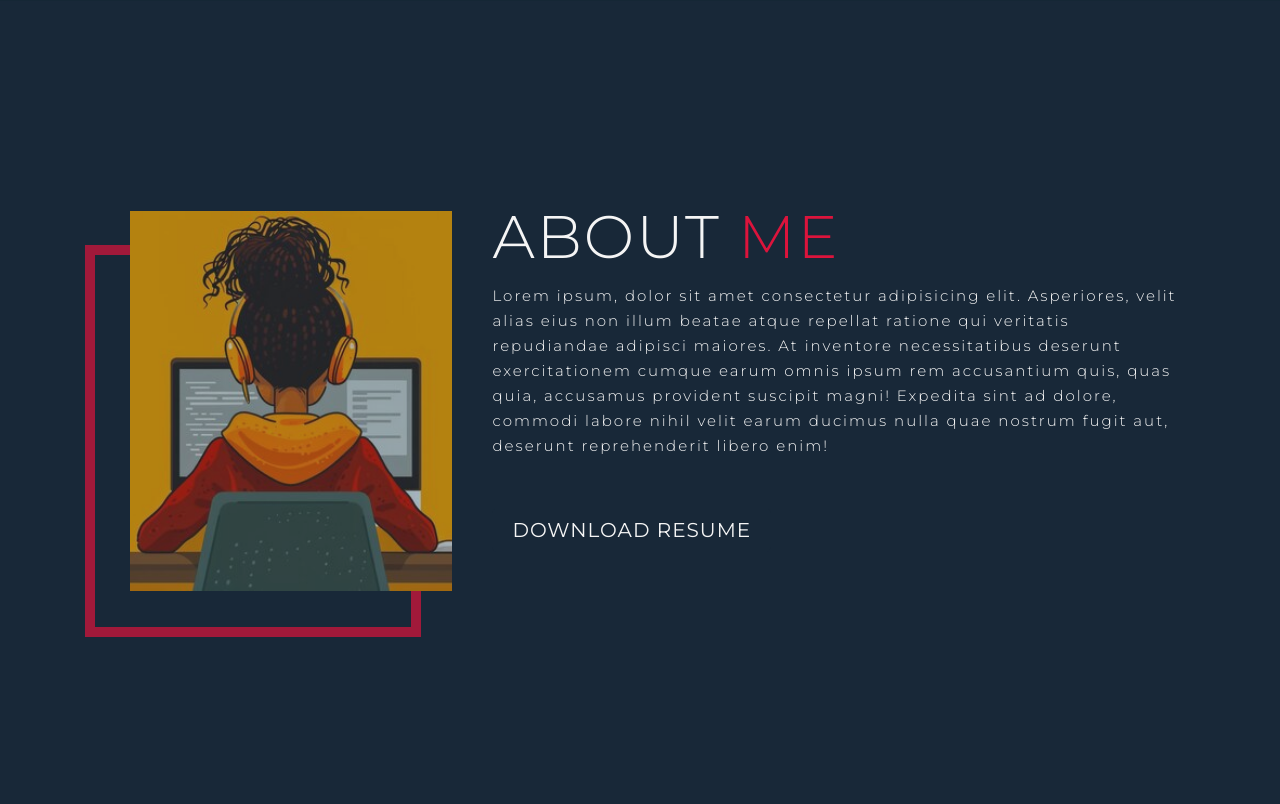
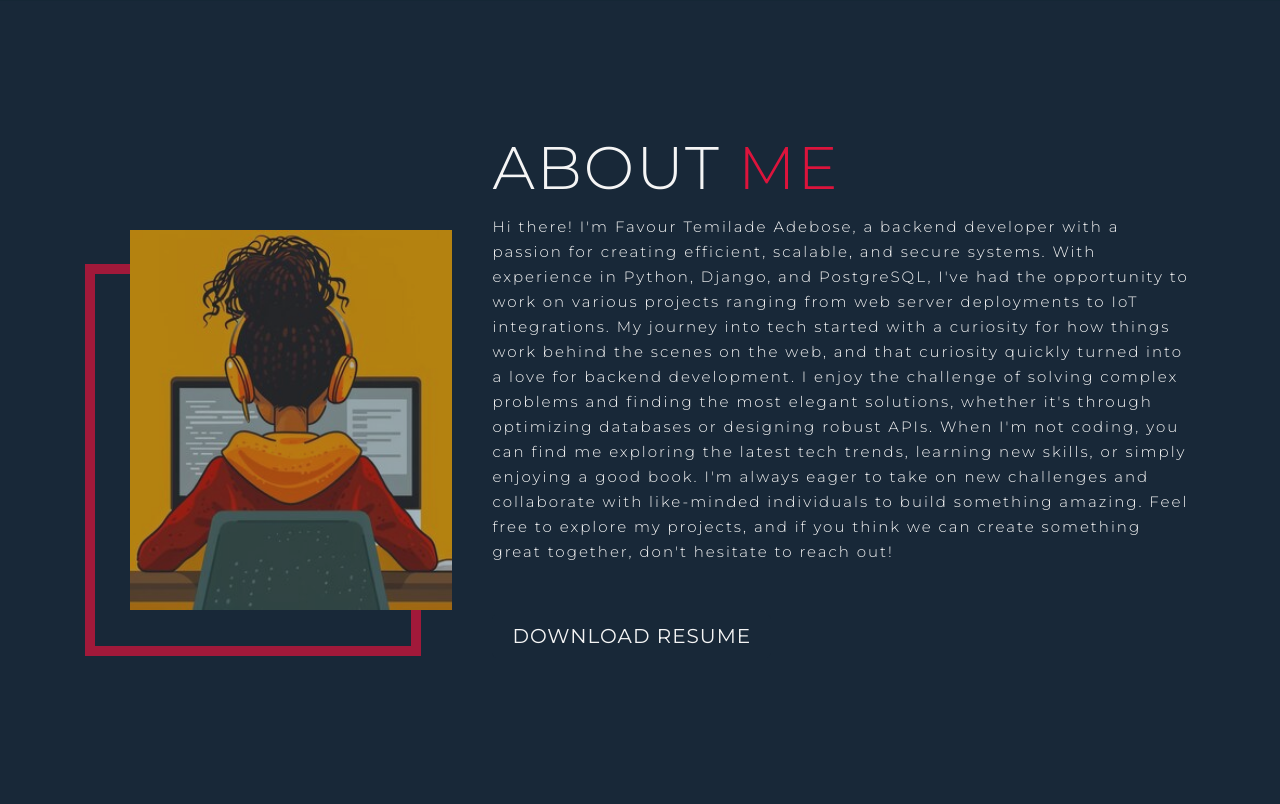
Before and after one commit to temmy669/myPorfolio, a Django app: page /port/ in a window 1280 px wide. Shown: the part 799-1603 px from the top of the page. Run offline with Django 3.2, Linux system fonts and the light colour scheme.

Commit message:
updated css

```diff
--- a/portfolio/templates/index.html
+++ b/portfolio/templates/index.html
@@ -103,11 +103,15 @@
       </div>
       <div class="col-right">
         <h1 class="section-title">About <span>me</span></h1>
-        <p>Lorem ipsum, dolor sit amet consectetur adipisicing elit. Asperiores, velit alias eius non illum beatae atque
-          repellat ratione qui veritatis repudiandae adipisci maiores. At inventore necessitatibus deserunt
-          exercitationem cumque earum omnis ipsum rem accusantium quis, quas quia, accusamus provident suscipit magni!
-          Expedita sint ad dolore, commodi labore nihil velit earum ducimus nulla quae nostrum fugit aut, deserunt
-          reprehenderit libero enim!</p>
+        <p>Hi there! I'm Favour Temilade Adebose, a backend developer with a passion for creating efficient, scalable, and secure systems. With experience in Python, Django, and PostgreSQL, I've had the opportunity to work on various projects ranging from web server deployments to IoT integrations.
+
+          My journey into tech started with a curiosity for how things work behind the scenes on the web, and that curiosity quickly turned into a love for backend development. I enjoy the challenge of solving complex problems and finding the most elegant solutions, whether it's through optimizing databases or designing robust APIs.
+
+          When I'm not coding, you can find me exploring the latest tech trends, learning new skills, or simply enjoying a good book. I'm always eager to take on new challenges and collaborate with like-minded individuals to build something amazing.
+
+          Feel free to explore my projects, and if you think we can create something great together, don't hesitate to reach out!
+
+          </p>
         <a href="https://flowcv.com/resume/fawb6mia9k" class="cta">Download Resume</a>
       </div>
     </div>
```
